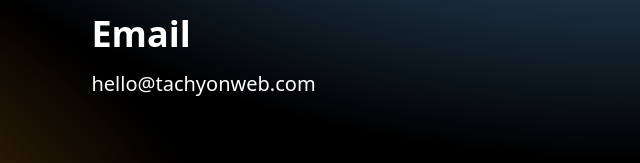
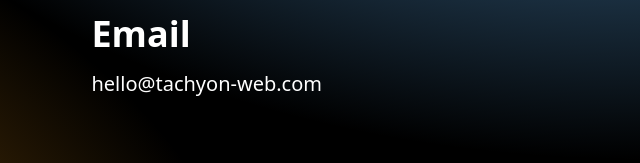
Before and after one commit to ahyconsulting/tachyon-web, a plain HTML site: page index.html in a window 1280 px wide. Shown: the part 6750-6913 px from the top of the page, 640-1280 px from the left. Drawn offline with nearby package versions, Linux system fonts and the light colour scheme.

Commit message:
Update Tachyon Email in Footer

```diff
--- a/index.html
+++ b/index.html
@@ -233,7 +233,7 @@
                 <p class="font-light md:text-xl font-size">(+91) 916 7676 599</p>
                 <br>
                 <h1 class="md:text-4xl sm:text-3xl mt-8">Email</h1>
-                <p class="font-light md:text-xl font-size mt-4">hello@tachyonweb.com</p>
+                <p class="font-light md:text-xl font-size mt-4">hello@tachyon-web.com</p>
                 <br>
                 <h1 class="md:text-4xl sm:text-3xl mt-8">Social</h1>
                 <div class="flex flex-row">
```
